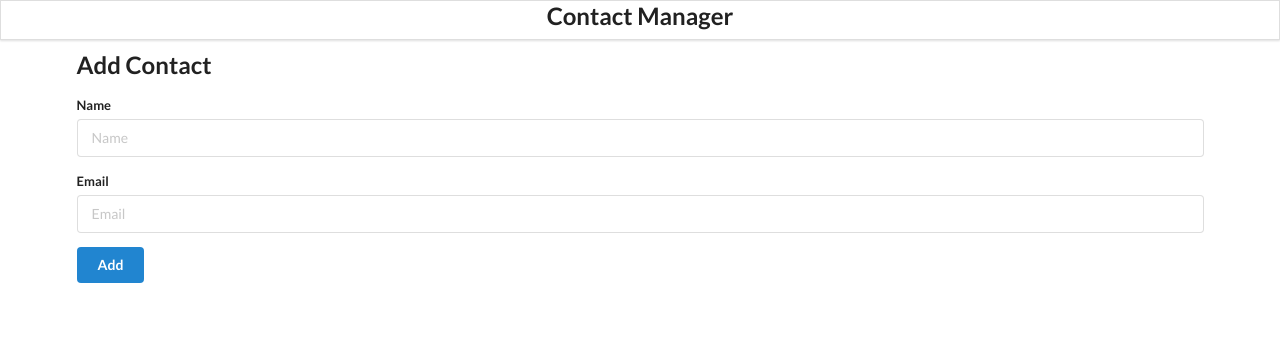
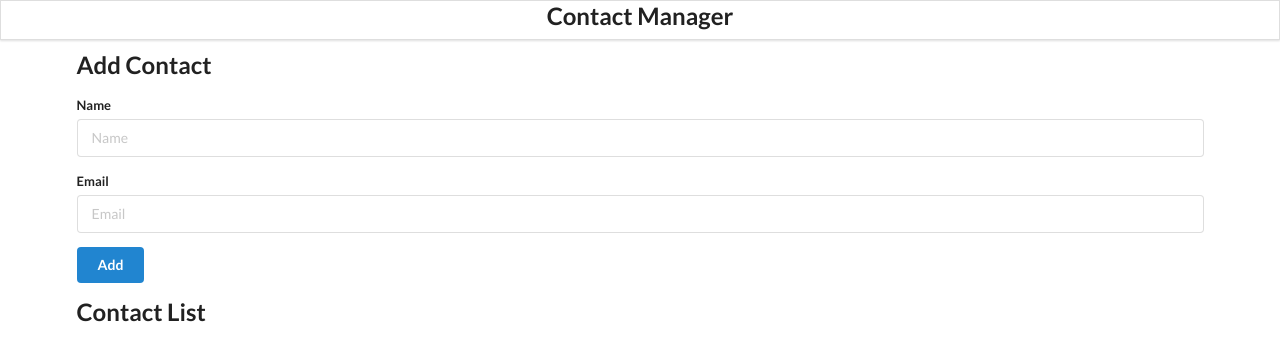
Before and after one commit to SAMUDHRA/React-contact-app, a React (Create React App) app: page / in a window 1280 px wide. Shown: the top 360 px of the page. Built offline with nearby package versions, Linux system fonts and the light colour scheme.

Commit message:
Delete function added

```diff
--- a/package.json
+++ b/package.json
@@ -8,7 +8,10 @@
     "@testing-library/user-event": "^13.5.0",
     "react": "^18.3.1",
     "react-dom": "^18.3.1",
+    "react-router-dom": "^6.26.0",
     "react-scripts": "5.0.1",
+    "util": "^0.12.5",
+    "uuidv4": "^6.2.13",
     "web-vitals": "^2.1.4"
   },
   "scripts": {
--- a/src/components/AddContact.js
+++ b/src/components/AddContact.js
@@ -17,7 +17,7 @@ class AddContact extends React.Component {
   };
   render() {
     return (
-      <div className="ui main">
+      <div className="ui container">
         <h2 style={{marginTop:"50px"}}>Add Contact</h2>
         <form className="ui form" onSubmit={this.add}>
           <div className="field">
--- a/src/components/App.js
+++ b/src/components/App.js
@@ -1,4 +1,6 @@
-import React, {useState, useEffect} from "react";
+import React, { useState, useEffect } from "react";
+// import { uuid } from "uuidv4";
+import { v4 as uuidv4 } from 'uuid';
 import './App.css';
 import Header from "./Header";
 import AddContact from "./AddContact";
@@ -10,8 +12,19 @@ function App() {
 
   const addContactHandler = (contact) => {
     console.log(contact);
-    setContacts([...contacts, contact]);
-  }
+    setContacts([...contacts, { id: uuidv4(), ...contact }]);
+    // setContacts([...contacts, {id: uuid(), ...contact}]);
+  };
+
+  const removeContactHandler = (id) => {
+    const newContactList = contacts.filter((contact) => {
+      return contact.id !== id;
+    });
+
+    setContacts(newContactList);
+  };
+
+
   useEffect(() => {
     const retriveContacts = JSON.parse(localStorage.getItem(LOCAL_STORAGE_KEY))
     console.log(retriveContacts);
@@ -29,7 +42,7 @@ function App() {
     <div className="ui container">
       <Header />
       <AddContact addContactHandler = {addContactHandler}/>
-      <ContactList contacts = {contacts} />
+      <ContactList contacts = {contacts} getContactId = {removeContactHandler} />
     </div>
   );
  }
--- a/src/components/ContactCard.js
+++ b/src/components/ContactCard.js
@@ -6,14 +6,19 @@ const ContactCard = (props) => {
     return (
         <div className="item">
             <div className="right floated content">
-                <i className="trash alternate outline icon" style={{ color: "red", cursor: "pointer", marginTop: "7px"}}></i>
+                <i className="trash alternate outline icon" style={{ color: "red", cursor: "pointer", marginTop: "7px"}}
+                onClick={ () => props.clickHandler(id) }></i>
             </div>
             <img className="ui avatar image" src={user} alt="user" />
             <div className="content">
                 <div className="header">{name}</div>
                 <div>{email}</div>
+
             </div>
         </div>
+
+
+
     );
 }
 
--- a/src/components/ContactList.js
+++ b/src/components/ContactList.js
@@ -5,14 +5,18 @@ import ContactCard from "./ContactCard";
 const ContactList = (props) => {
     console.log(props);
 
-
+        const deleteContactHandler = (id) => {
+            props.getContactId(id);
+        };
     const renderContactList = props.contacts.map((contact) => {
         return (
-           <ContactCard contact = {contact}></ContactCard>
+           <ContactCard contact = {contact} clickHandler = {deleteContactHandler} key = {contact.id}></ContactCard>
         );
     })
     return(
-        <div className="ui celled list">{renderContactList}</div>
+        <div className="ui celled list">
+            <h2>Contact List</h2>
+            {renderContactList}</div>
     );
 }
 
```
Also changed, not shown: 1 other file (tests, documents, lock files or other folders).
